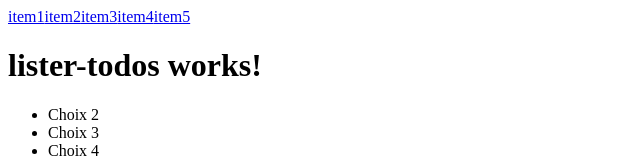
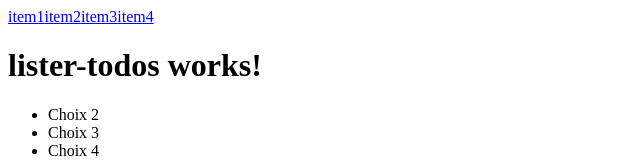
Before and after one commit to zhannasan/github-workflow-todo-list, an Angular app: page / in a window 1280 px wide. Shown: the top 160 px of the page, without its empty margins (0-640 px from the left). Built offline with nearby package versions, Linux system fonts and the light colour scheme.

Commit message:
menu-todo : suppression section 5 #2

```diff
--- a/src/app/menu/menu.component.html
+++ b/src/app/menu/menu.component.html
@@ -3,5 +3,4 @@
   <li><a href="#" title="aller à la section 2">item2</a></li>
   <li><a href="#" title="aller à la section 3">item3</a></li>
   <li><a href="#" title="aller à la section 4">item4</a></li>
-  <li><a href="#" title="aller à la section 5">item5</a></li>
 </ul>
```
